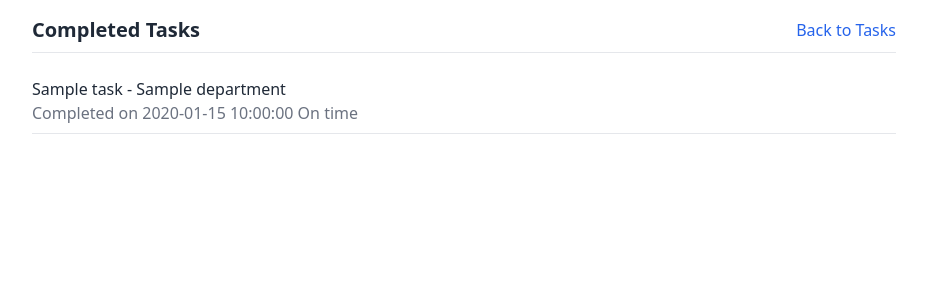
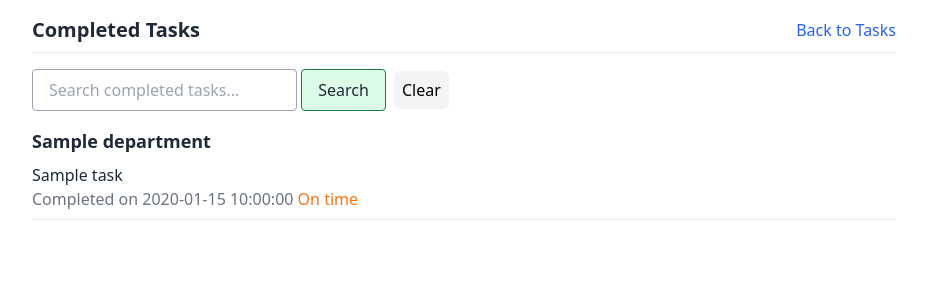
Before and after one commit to UCTuba/GoalGuru, a Python web app: template Application/templates/completed_tasks.html in a window 1280 px wide. Shown: the top 300 px of the page, without its empty margins (176-1103 px from the left). Run offline with Jinja, Linux system fonts and the light colour scheme; the template is opened without the code that fills it: most values are stand-ins (such as "Sample title", 1, 10 or a date in 2020); some libraries are stand-ins or nearby versions.

Commit message:
Update completed_tasks.html
dept segregation and desc order of task completion and added search option

```diff
--- a/Application/templates/completed_tasks.html
+++ b/Application/templates/completed_tasks.html
@@ -13,11 +13,23 @@
             <a href="/" class="text-blue-600 hover:underline">Back to Tasks</a>
         </div>
 
+        <!-- Search Form -->
+        <form method="GET" action="{{ url_for('completed_tasks') }}" class="mb-4">
+            <input type="text" name="search" placeholder="Search completed tasks..." value="{{ search_query }}"
+                   class="px-4 py-2 border border-gray-400 rounded">
+            <button type="submit" class="px-4 py-2 bg-green-100 text-black-700 border border-green-700 rounded">
+                Search
+            </button>
+            <a href="{{ url_for('completed_tasks') }}" class="bg-gray-100 text-black px-2 py-2 rounded-md ml-1">Clear</a>
+        </form>
+
+        {% for department, tasks in tasks_by_department.items() %}
+            <h2 class="text-lg font-semibold mt-4">{{ department }}</h2>
             <ul class="space-y-2">
                 {% for task in tasks %}
                 <li class="flex flex-col border-b py-2 group">
                     <div class="flex justify-between items-center w-full">
-                    <span>{{ task.title }} - {{ task.department }}</span>
+                        <span>{{ task.title }}</span>
                         <form action="{{ url_for('revert_task', task_id=task.id) }}" method="POST" class="hidden group-hover:block">
                             <button class="px-2 py-1 bg-red-500 text-white rounded">Revert</button>
                         </form>
@@ -28,10 +40,12 @@
                             {% if task.completed_date %}
                                 {% if task.completed_date > task.target_date %}
                                     <span class="text-red-500">Late by {{ (task.completed_date - task.target_date).days }} days</span>
-                            {% elif task.completed_date < task.target_date %}
+                                {% elif (task.target_date - task.completed_date).days == 1 %}
+                                    <span class="text-green-500">Early by 1 day</span>
+                                {% elif task.completed_date == task.target_date %}
+                                    <span class="text-orange-500">On time</span>
+                                {% else %}
                                     <span class="text-green-500">Early by {{ (task.target_date - task.completed_date).days }} days</span>
-                            {% else %}
-                                <span class="text-gray-500">On time</span>
                                 {% endif %}
                             {% else %}
                                 <span class="text-gray-500">Completion date not available</span>
@@ -43,6 +57,7 @@
                 </li>
                 {% endfor %}
             </ul>
+        {% endfor %}
     </div>
 </body>
 </html>
```
Lines whose indentation alone changed are shown as unchanged.
